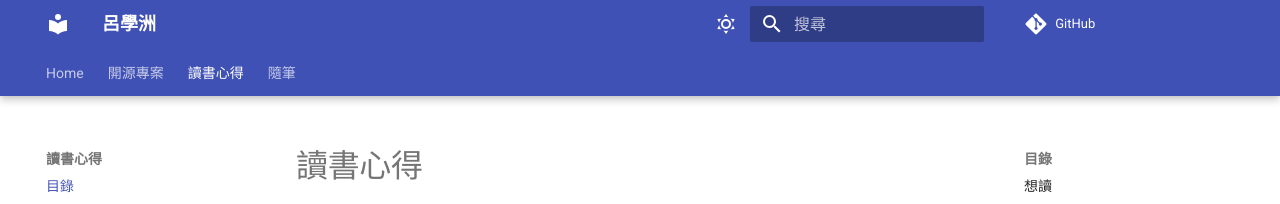
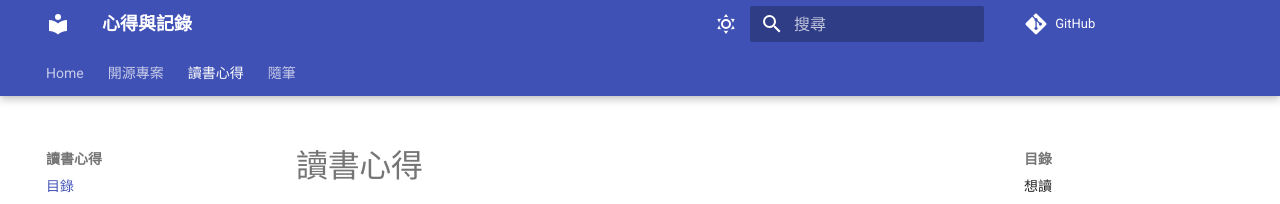
Before and after one commit to evan361425/evan361425.github.io, an MkDocs documentation site: the page built from src/feedback/index.md, in a window 1280 px wide. Shown: the top 204 px of the page. Built offline with MkDocs 1.6.1 and Material for MkDocs 9.7.7, drawn with Linux system fonts in a browser that asks for light colours; comment, search, counter and statistics services are not loaded.

Commit message:
改名字

```diff
--- a/mkdocs.yaml
+++ b/mkdocs.yaml
@@ -1,4 +1,4 @@
-site_name: 呂學洲
+site_name: 心得與記錄
 site_url: https://evan361425.github.io/
 site_description: 各種紀錄和心得
 docs_dir: src/
```
